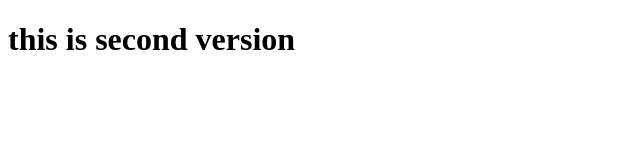
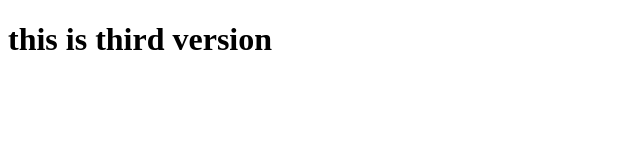
Before and after one commit to pranavthakare74/myrepo, a plain HTML site: page index.html in a window 1280 px wide. Shown: the whole page, without its empty margins (0-640 px from the left). Drawn offline with Linux system fonts and the light colour scheme.

Commit message:
this is V3

```diff
--- a/index.html
+++ b/index.html
@@ -6,6 +6,6 @@
     <title>Document</title>
 </head>
 <body>
-    <h1>this is second version</h1>
+    <h1>this is third version</h1>
 </body>
 </html>
```
